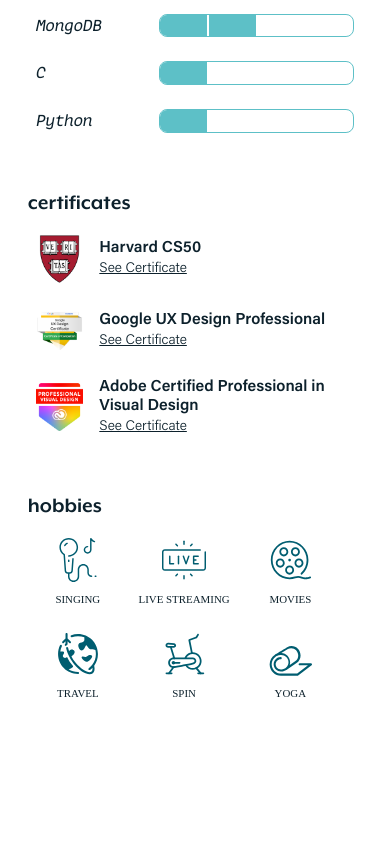
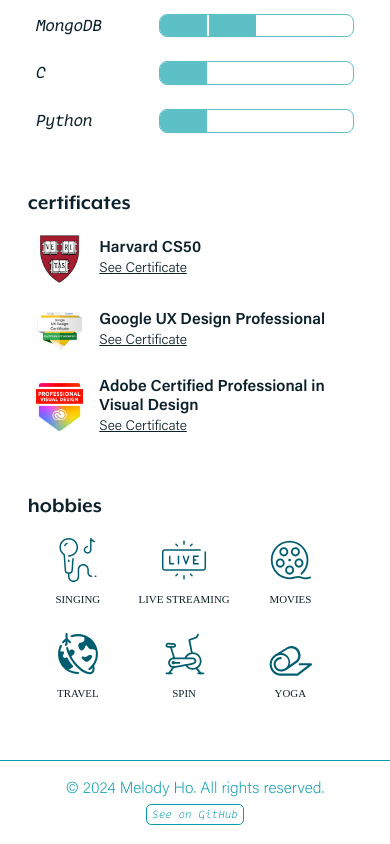
Before and after one commit to melody-ho/portfolio-website, a React (Vite) app in the folder client/: page / in a window 390 px wide. Shown: the part 2802-3646 px from the top of the page. Built offline with nearby package versions, Linux system fonts and the light colour scheme; a web font is replaced by a local one.

Commit message:
Add footer for mobile/tablet viewport dimensions

```diff
--- a/client/src/components/TabletOrMobile/Landscape/dark.module.css
+++ b/client/src/components/TabletOrMobile/Landscape/dark.module.css
@@ -343,6 +343,25 @@
 }
 
 .footer {
+  align-items: center;
   background-color: rgb(var(--dark-primary-rgb));
-  min-height: 15vh;
+  border-top: rgb(var(--dark-secondary-rgb)) solid 0.05em;
+  color: rgb(var(--dark-secondary-rgb));
+  display: flex;
+  flex-direction: column;
+  font-family: acumin-extralight;
+  font-size: calc(12px + 0.5vw);
+  justify-content: center;
+  min-height: 20vh;
 }
+
+.footerLink {
+  border: rgb(var(--dark-secondary-rgb)) solid 0.075em;
+  border-radius: 0.5em;
+  color: rgb(var(--dark-secondary-rgb));
+  font-family: monolisa-extralight;
+  font-size: 0.65em;
+  margin-top: 0.5em;
+  padding: 0.25em 0.5em;
+  text-decoration: none;
+}
--- a/client/src/components/TabletOrMobile/Landscape/index.jsx
+++ b/client/src/components/TabletOrMobile/Landscape/index.jsx
@@ -281,7 +281,15 @@ function Landscape({ setTheme, theme }) {
             </div>
           </section>
         </main>
-        <footer className={s.footer}></footer>
+        <footer className={s.footer}>
+          <p>© 2024 Melody Ho. All rights reserved.</p>
+          <a
+            className={s.footerLink}
+            href="//github.com/melody-ho/portfolio-website"
+          >
+            See on GitHub
+          </a>
+        </footer>
       </div>
     </div>
   );
--- a/client/src/components/TabletOrMobile/Landscape/light.module.css
+++ b/client/src/components/TabletOrMobile/Landscape/light.module.css
@@ -343,6 +343,25 @@
 }
 
 .footer {
+  align-items: center;
   background-color: rgb(var(--light-primary-rgb));
-  min-height: 15vh;
+  border-top: rgb(var(--medium-secondary-rgb)) solid 0.05em;
+  color: rgb(var(--medium-secondary-rgb));
+  display: flex;
+  flex-direction: column;
+  font-family: acumin-extralight;
+  font-size: calc(12px + 0.5vw);
+  justify-content: center;
+  min-height: 20vh;
 }
+
+.footerLink {
+  border: rgb(var(--medium-secondary-rgb)) solid 0.075em;
+  border-radius: 0.5em;
+  color: rgb(var(--medium-secondary-rgb));
+  font-family: monolisa-extralight;
+  font-size: 0.65em;
+  margin-top: 0.5em;
+  padding: 0.25em 0.5em;
+  text-decoration: none;
+}
--- a/client/src/components/TabletOrMobile/Portrait/dark.module.css
+++ b/client/src/components/TabletOrMobile/Portrait/dark.module.css
@@ -317,8 +317,27 @@
 }
 
 .footer {
+  align-items: center;
   background-color: rgb(var(--dark-primary-rgb));
+  border-top: rgb(var(--dark-secondary-rgb)) solid 0.05em;
+  color: rgb(var(--dark-secondary-rgb));
+  display: flex;
+  flex-direction: column;
+  font-family: acumin-extralight;
+  font-size: calc(12px + 1vw);
+  justify-content: center;
   min-height: 10vh;
+}
+
+.footerLink {
+  border: rgb(var(--dark-secondary-rgb)) solid 0.075em;
+  border-radius: 0.5em;
+  color: rgb(var(--dark-secondary-rgb));
+  font-family: monolisa-extralight;
+  font-size: 0.65em;
+  margin-top: 0.5em;
+  padding: 0.25em 0.5em;
+  text-decoration: none;
 }
 
 .targetOffset:target {
--- a/client/src/components/TabletOrMobile/Portrait/index.jsx
+++ b/client/src/components/TabletOrMobile/Portrait/index.jsx
@@ -274,7 +274,15 @@ function Portrait({ setTheme, theme }) {
           </div>
         </section>
       </main>
-      <footer className={s.footer}></footer>
+      <footer className={s.footer}>
+        <p>© 2024 Melody Ho. All rights reserved.</p>
+        <a
+          className={s.footerLink}
+          href="//github.com/melody-ho/portfolio-website"
+        >
+          See on GitHub
+        </a>
+      </footer>
     </div>
   );
 }
--- a/client/src/components/TabletOrMobile/Portrait/light.module.css
+++ b/client/src/components/TabletOrMobile/Portrait/light.module.css
@@ -317,8 +317,27 @@
 }
 
 .footer {
+  align-items: center;
   background-color: rgb(var(--light-primary-rgb));
+  border-top: rgb(var(--medium-secondary-rgb)) solid 0.05em;
+  color: rgb(var(--medium-secondary-rgb));
+  display: flex;
+  flex-direction: column;
+  font-family: acumin-extralight;
+  font-size: calc(12px + 1vw);
+  justify-content: center;
   min-height: 10vh;
+}
+
+.footerLink {
+  border: rgb(var(--medium-secondary-rgb)) solid 0.075em;
+  border-radius: 0.5em;
+  color: rgb(var(--medium-secondary-rgb));
+  font-family: monolisa-extralight;
+  font-size: 0.65em;
+  margin-top: 0.5em;
+  padding: 0.25em 0.5em;
+  text-decoration: none;
 }
 
 .targetOffset:target {
```
